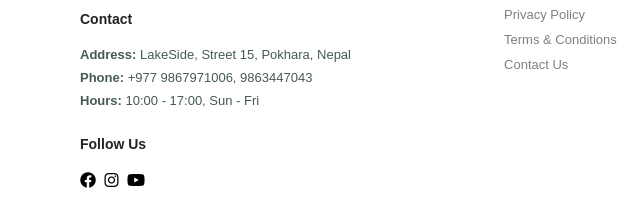
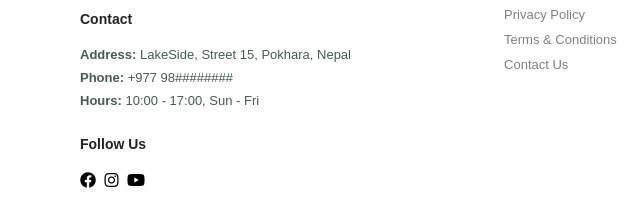
Before and after one commit to pradip57/Football-Jersey-Ecommerce-frontend, a plain HTML site: page index.html in a window 1280 px wide. Shown: the part 3003-3226 px from the top of the page, 0-640 px from the left. Drawn offline with Linux system fonts and the light colour scheme.

Commit message:
Update index.html

```diff
--- a/index.html
+++ b/index.html
@@ -246,7 +246,7 @@
             <img class="logo" src="images/homepage/logo1.png" alt="logo" height="60px" width="60px">
             <h4>Contact</h4>
             <p><strong>Address:</strong> LakeSide, Street 15, Pokhara, Nepal</p>
-            <p><strong>Phone:</strong> +977 9867971006, 9863447043</p>
+            <p><strong>Phone:</strong> +977 98########</p>
             <p><strong>Hours:</strong> 10:00 - 17:00, Sun - Fri</p>
             <div class="follow">
                 <h4>Follow Us</h4>
```
